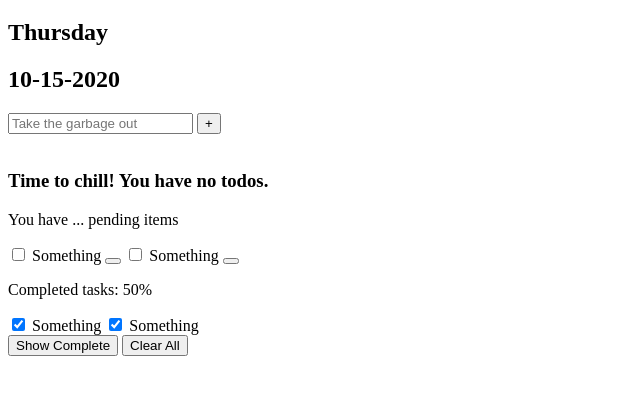
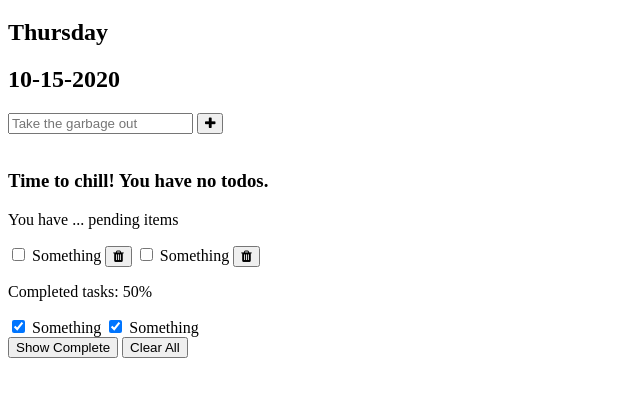
Before and after one commit to ethuringer/todo, a plain HTML site: page index.html in a window 1280 px wide. Shown: the part 61-458 px from the top of the page, without its empty margins (0-640 px from the left). Drawn offline with Linux system fonts and the light colour scheme; a script that the page names is missing.

Commit message:
font awesome

```diff
--- a/index.html
+++ b/index.html
@@ -4,6 +4,7 @@
     <meta charset="UTF-8">
     <meta name="viewport" content="width=device-width, initial-scale=1.0">
     <link rel="stylesheet" href="css/style.css">
+    <link rel="stylesheet" href="css\font-awesome-4.7.0\css\font-awesome.min.css">
     <title>Document</title>
 </head>
 <body>
@@ -16,7 +17,7 @@
             </div>
             <div class="input">
                 <input type="text" placeholder="Take the garbage out">
-                <button>+</button>
+                <button><i class="fa fa-plus"></i></button>
             </div>
             <div class="notodos__content">
                 <img src="" alt="">
@@ -26,10 +27,10 @@
                 <p>You have ... pending items</p>
                 <input class="pending__item" type="checkbox" id="pending1" name="something" value="something">
                 <label for="pending1"> Something</label>
-                <button class="delete__item"></button>
+                <button class="delete__item"><i class="fa fa-trash"></i></button>
                 <input class="pending__item" type="checkbox" id="pending2" name="something" value="something">
                 <label for="pending2"> Something</label>
-                <button class="delete__item"></button>
+                <button class="delete__item"><i class="fa fa-trash"></i></button>
             </div>
             <div class="completed__content">
                 <p>Completed tasks: 50%</p>
```
